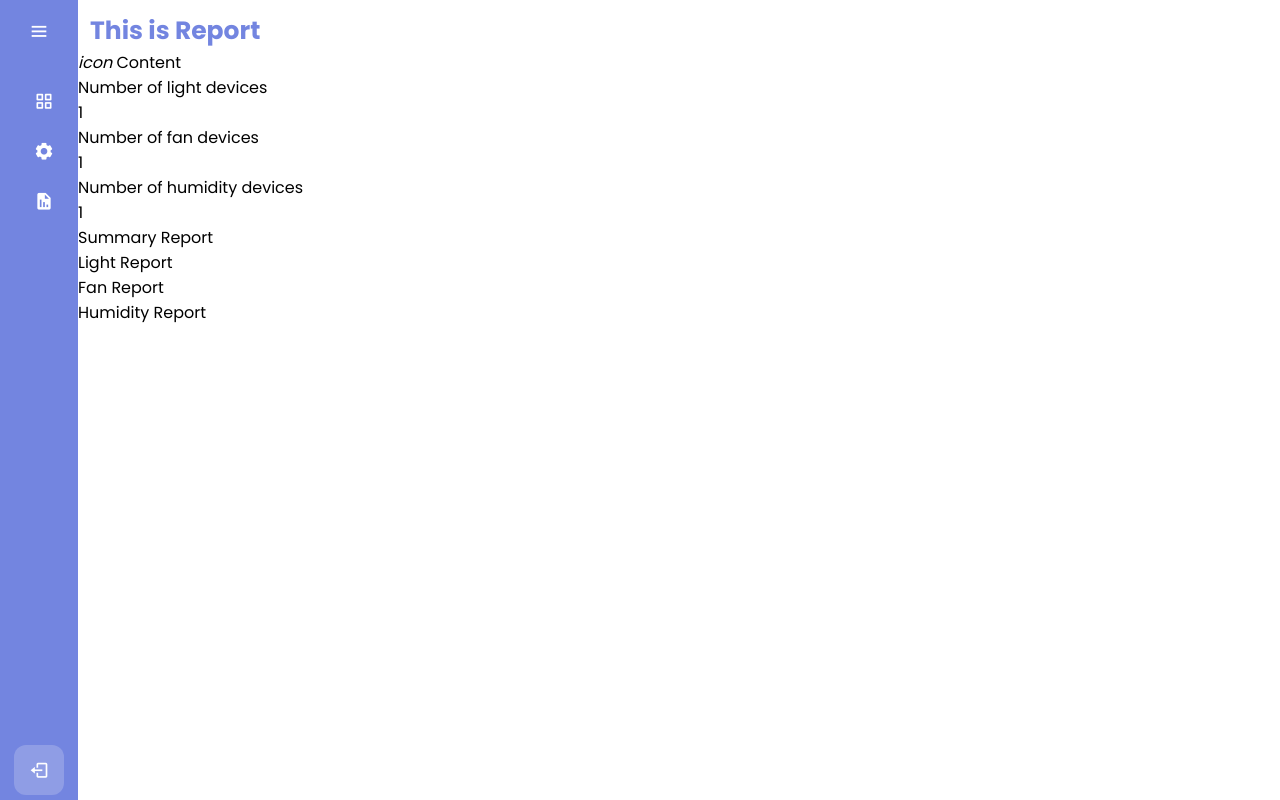
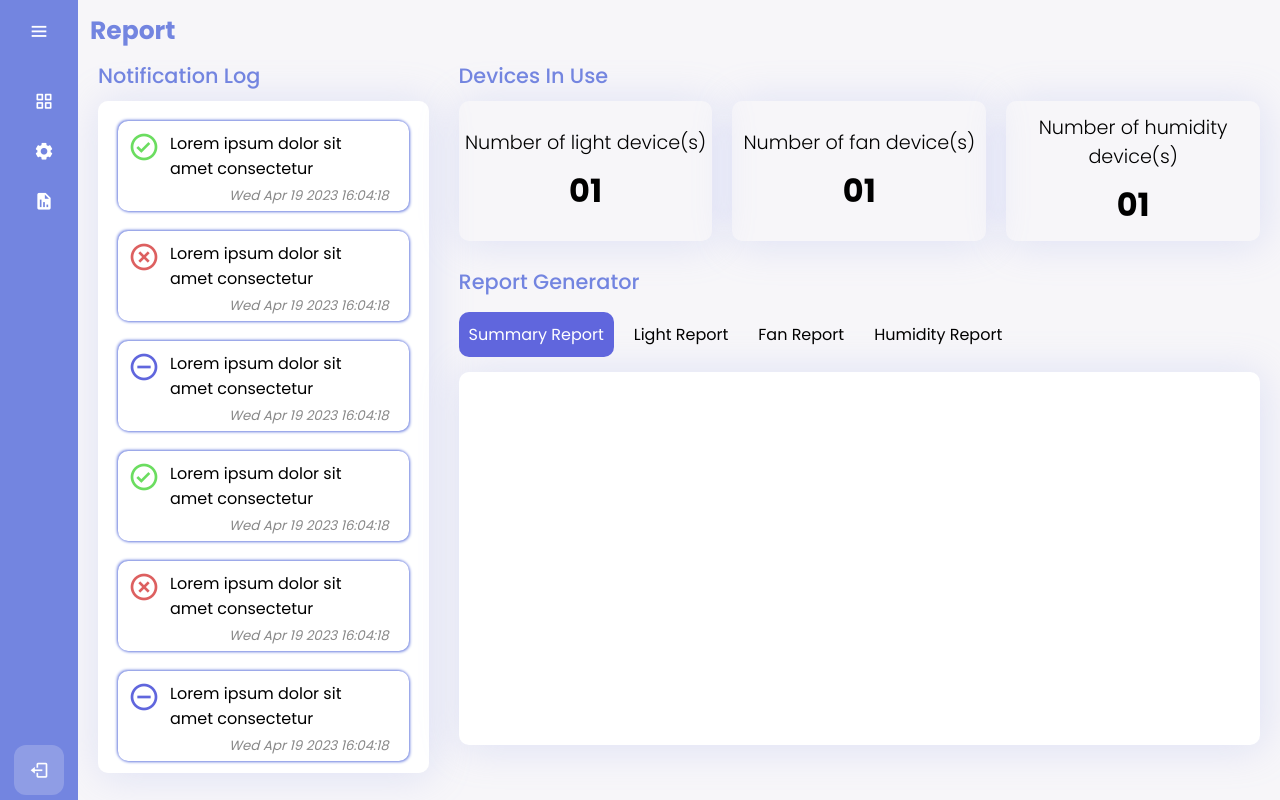
Before and after one commit to ngvihoa/SmartHome_FE, a plain HTML site: page page/report.html in a window 1280 px wide. Drawn offline with nearby package versions, Linux system fonts and the light colour scheme.

Commit message:
update report page 1.0

```diff
--- a/page/report.html
+++ b/page/report.html
@@ -4,8 +4,8 @@
     <meta charset="UTF-8">
     <meta http-equiv="X-UA-Compatible" content="IE=edge">
     <meta name="viewport" content="width=device-width, initial-scale=1.0">
-    <link rel="icon" type="image/x-icon" href="../favicon.ico" />
-    <title>Smart House | Dash board</title>
+    <link rel="icon" type="image/x-icon" href="./favicon.ico" />
+    <title>Smart House | Report</title>
 
     <link href='https://unpkg.com/boxicons@2.1.4/css/boxicons.min.css' rel='stylesheet'>
     <link rel="stylesheet" href="../style/style.css">
@@ -62,39 +62,122 @@
     </div>
     <!--  -->
     <div class="home_content">
-        <div class="text">This is Report</div>
+        <div class="text">Report</div>
         <div class="main_content">
             <div class="notification-box">
+                <div class="notification-log">Notification Log</div>
                 <div class="notification-list">
                     <div class="notification">
-                        <i>icon</i>
-                        <span>Content</span>
+                        <div class="cont">
+                            <i class='bx bx-check-circle'></i>
+                            <span>Lorem ipsum dolor sit amet consectetur </span>
                         </div>
+                        <div class="notification-time">Wed Apr 19 2023 16:04:18</div>
                     </div>
+                    <div class="notification">
+                        <div class="cont">
+                            <i class='bx bx-x-circle'></i>
+                            <span>Lorem ipsum dolor sit amet consectetur </span>
+                        </div>
+                        <div class="notification-time">Wed Apr 19 2023 16:04:18</div>
+                    </div>
+                    <div class="notification">
+                        <div class="cont">
+                            <i class='bx bx-minus-circle'></i>
+                            <span>Lorem ipsum dolor sit amet consectetur </span>
+                        </div>
+                        <div class="notification-time">Wed Apr 19 2023 16:04:18</div>
+                    </div>
+                    <div class="notification">
+                        <div class="cont">
+                            <i class='bx bx-check-circle'></i>
+                            <span>Lorem ipsum dolor sit amet consectetur </span>
+                        </div>
+                        <div class="notification-time">Wed Apr 19 2023 16:04:18</div>
+                    </div>
+                    <div class="notification">
+                        <div class="cont">
+                            <i class='bx bx-x-circle'></i>
+                            <span>Lorem ipsum dolor sit amet consectetur </span>
+                        </div>
+                        <div class="notification-time">Wed Apr 19 2023 16:04:18</div>
+                    </div>
+                    <div class="notification">
+                        <div class="cont">
+                            <i class='bx bx-minus-circle'></i>
+                            <span>Lorem ipsum dolor sit amet consectetur </span>
+                        </div>
+                        <div class="notification-time">Wed Apr 19 2023 16:04:18</div>
+                    </div>
+                    <div class="notification">
+                        <div class="cont">
+                            <i class='bx bx-check-circle'></i>
+                            <span>Lorem ipsum dolor sit amet consectetur </span>
+                        </div>
+                        <div class="notification-time">Wed Apr 19 2023 16:04:18</div>
+                    </div>
+                    <div class="notification">
+                        <div class="cont">
+                            <i class='bx bx-x-circle'></i>
+                            <span>Lorem ipsum dolor sit amet consectetur </span>
+                        </div>
+                        <div class="notification-time">Wed Apr 19 2023 16:04:18</div>
+                    </div>
+                    <div class="notification">
+                        <div class="cont">
+                            <i class='bx bx-minus-circle'></i>
+                            <span>Lorem ipsum dolor sit amet consectetur </span>
+                        </div>
+                        <div class="notification-time">Wed Apr 19 2023 16:04:18</div>
+                    </div>
+                    <div class="notification">
+                        <div class="cont">
+                            <i class='bx bx-check-circle'></i>
+                            <span>Lorem ipsum dolor sit amet consectetur </span>
+                        </div>
+                        <div class="notification-time">Wed Apr 19 2023 16:04:18</div>
+                    </div>
+                    <div class="notification">
+                        <div class="cont">
+                            <i class='bx bx-x-circle'></i>
+                            <span>Lorem ipsum dolor sit amet consectetur </span>
+                        </div>
+                        <div class="notification-time">Wed Apr 19 2023 16:04:18</div>
+                    </div>
+                    <div class="notification">
+                        <div class="cont">
+                            <i class='bx bx-minus-circle'></i>
+                            <span>Lorem ipsum dolor sit amet consectetur </span>
+                        </div>
+                        <div class="notification-time">Wed Apr 19 2023 16:04:18</div>
+                    </div>
+
                 </div>
             </div>
             <div class="sub_content">
+                <div class="tag-statistic">Devices In Use</div>
                 <div class="statistic-area">
                     <div class="statistic-box" id="light-stat">
-                    <div>Number of light devices</div>
-                    <div>1</div>
+                        <div>Number of light device(s)</div>
+                        <div>01</div>
                     </div>
                     <div class="statistic-box" id="fan-stat">
-                    <div>Number of fan devices</div>
-                    <div>1</div>
+                        <div>Number of fan device(s)</div>
+                        <div>01</div>
                     </div>
                     <div class="statistic-box" id="humidity-stat">
-                    <div>Number of humidity devices</div>
-                    <div>1</div>
+                        <div>Number of humidity device(s)</div>
+                        <div>01</div>
                     </div>
                 </div>
+                <div class="tag-report">Report Generator</div>
                 <div class="report-area">
                     <div class="report-topic">
                         <ul>
-                        <li>Summary Report</li>
-                        <li>Light Report</li>
-                        <li>Fan Report</li>
-                        <li>Humidity Report</li>
+                            <li class="aim">Summary Report</li>
+                            <li class="">Light Report</li>
+                            <li class="">Fan Report</li>
+                            <li class="">Humidity Report</li>
                         </ul>
                     </div>
                     <div class="report-form">
@@ -107,6 +190,8 @@
             </div>
         </div>
 
+    </div>
+
     <script src="../script/sidebar.js"></script>
     <!-- Only -->
     <script src="../script/report.js"></script>
--- a/script/report.js
+++ b/script/report.js
@@ -0,0 +1,3 @@
+
+let a = Date();
+console.log(a);
--- a/style/report.css
+++ b/style/report.css
@@ -0,0 +1,194 @@
+body{
+    background-color: #F7F6F9;
+}
+
+button{
+    cursor: pointer;
+}
+
+.home_content .main_content{
+    width: 100%;
+    height: calc(100% - 50px);
+    display: flex;
+}
+
+
+.main_content .notification-box{
+    /* border: 1px solid red; */
+    width: 30%;
+    padding: 10px 10px 10px 20px;
+}
+
+.notification-box .notification-log{
+    font-weight: 500;
+    font-size: 1.3rem;
+    color: #7385E0;
+    margin-bottom: 10px;
+}
+
+.notification-box .notification-list{
+    width: 100%;
+    height: 92%;
+    background-color: #fff;
+    border-radius: 10px;
+    padding: 20px 20px;
+    display: flex;
+    flex-direction: column;
+    gap: 20px;
+    overflow-y: auto;
+    /* border: 4px solid #7385E0; */
+    box-shadow: 2px 2px 40px rgba(159, 171, 236, 0.3);
+
+    /* box-shadow: 1px 1px 3px #7385E0,
+    -1px -1px 3px #7385E0; */
+}
+
+.notification-list::-webkit-scrollbar{
+    display: none;
+}
+
+.notification-list .notification{
+    /* border: 1px solid black; */
+    border-radius: 10px;
+    min-height: 90px;
+    display: flex;
+    flex-direction: column;
+    gap: 5px;
+    padding: 10px 20px 10px 10px;
+    box-shadow: 1px 1px 3px #7385E0,
+                -1px -1px 3px #7385E0;
+    align-items: start;
+}
+
+.notification .cont{
+    display: flex;
+    gap: 10px;
+    align-items: start;
+}
+
+.notification .notification-time{
+    text-align: right;
+    width: 100%;
+    font-size: smaller;
+    font-style: italic;
+    color: #888888;
+}
+
+.notification i{
+    font-size: 2rem;
+}
+
+.notification i.bx-check-circle{
+    color: #6bdd60;
+}
+
+.notification i.bx-x-circle{
+    color: #dd6060;
+}
+
+.notification i.bx-minus-circle{
+    color: #6066dd;
+}
+
+.main_content .sub_content{
+    /* border: 1px solid green; */
+    width: 70%;
+
+}
+
+.main_content .sub_content{
+    /* border: 1px solid red; */
+    width: calc(100% - 30%);
+    padding: 10px 20px;
+    display: flex;
+    flex-direction: column;
+    gap: 0;
+}
+
+.sub_content .tag-statistic,
+.sub_content .tag-report{
+    font-weight: 500;
+    font-size: 1.3rem;
+    color: #7385E0;
+    margin-bottom: 10px;
+
+}
+
+.sub_content .tag-report{
+    margin-top: 25px;
+}
+
+.sub_content .statistic-area{
+    display: flex;
+    justify-content: space-between;
+    align-items: center;
+    gap: 20px;
+}
+
+.statistic-area .statistic-box{
+    position: relative;
+    height: 140px;
+    width: 300px;
+    /* border: 5px solid #7385E0; */
+    border-radius: 10px;
+    /* box-shadow: 1px 1px 2px #7385E0; */
+    box-shadow: 2px 2px 40px rgba(159, 171, 236, 0.3);
+    display: flex;
+    flex-direction: column;
+    align-items: center;
+    justify-content: center;
+    padding: 5px;
+    gap: 10px;
+    font-weight: 700;
+    font-size: 2rem;
+    text-align: center;
+}
+
+.statistic-area .statistic-box div:first-child{
+    font-weight: 300;
+    font-size: 1.2rem;
+}
+
+.sub_content .report-area{
+    display: flex;
+    flex-direction: column;
+    gap: 10px;
+    height: 60%;
+}
+
+.report-area .report-topic,
+.report-area .report-form{
+    width: 100%;
+    /* border: 1px solid black; */
+}
+
+.report-area .report-topic ul{
+    display: flex;
+    gap: 10px;
+    list-style: none;
+    padding: 5px 0;
+}
+
+.report-area .report-topic ul li{
+    padding: 10px 10px;
+    z-index: 100;
+    cursor: pointer;
+}
+
+.report-area .report-form{
+    width: 100%;
+    height: 100%;
+    background-color: #fff;
+    /* border: 1px solid black; */
+    border-radius: 10px;
+    box-shadow: 2px 2px 40px rgba(159, 171, 236, 0.3);
+
+}
+
+
+
+.aim{
+    background-color: #6066dd;
+    border-radius: 10px;
+    color: #fff;
+}
```
Lines whose indentation alone changed are shown as unchanged.
